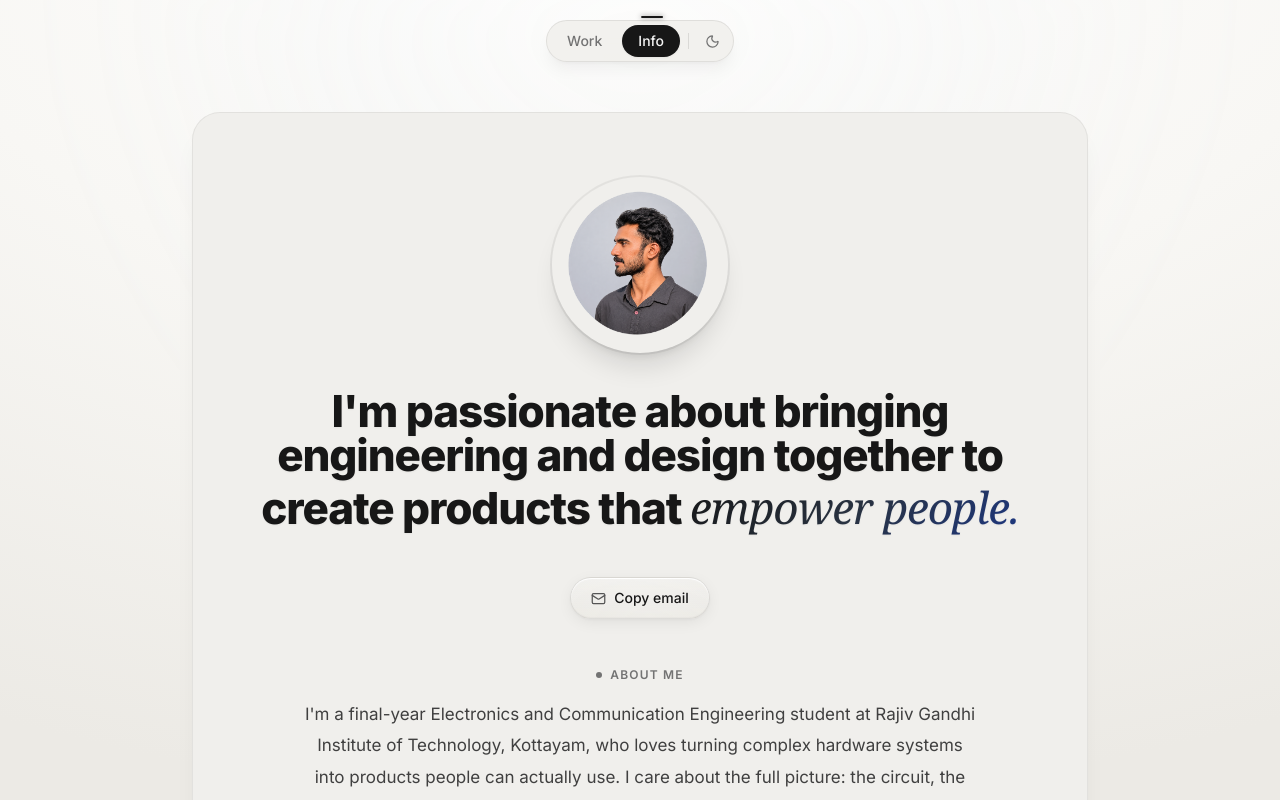
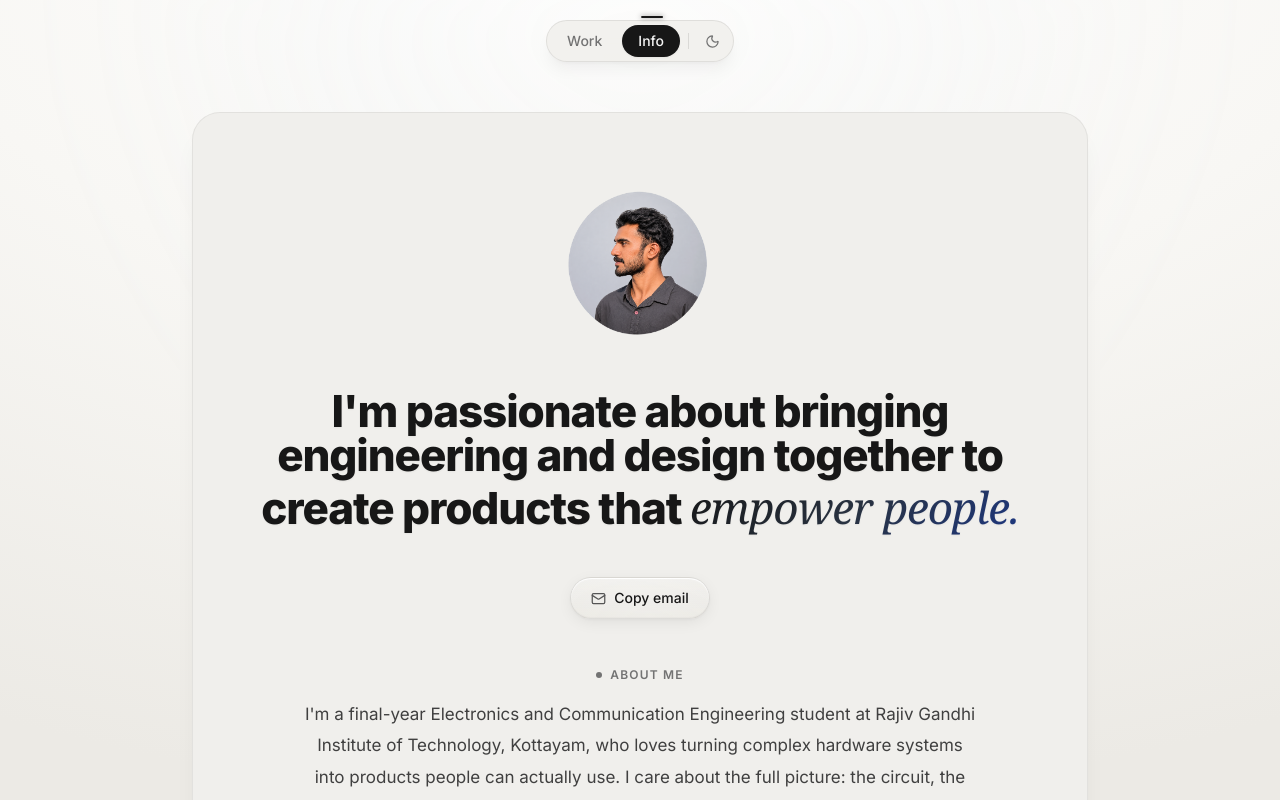
Before and after one commit to Abhi-jith4/Portfolio, a React (Vite) app: page /about in a window 1280 px wide. Shown: the top 800 px of the page. Built offline with nearby package versions, Linux system fonts and the light colour scheme; a web font is replaced by a local one.

Commit message:
fix: remove extra ring and shadow from avatar on Info page

```diff
--- a/src/pages/About.tsx
+++ b/src/pages/About.tsx
@@ -48,9 +48,9 @@ export function About() {
       <main className="relative z-10 max-w-4xl mx-auto bg-[#F0EFEC] dark:bg-[#1B1B1B] rounded-[28px] border border-black/[0.06] dark:border-[#303030] shadow-xl shadow-black/5 dark:shadow-black/50 px-6 sm:px-14 py-12 sm:py-16 transition-colors duration-300">
         <div className="flex flex-col items-start sm:items-center">
 
-          {/* Profile Image — enters with scale + fade and refined dual ring */}
-          <motion.div {...makeImageFade(0.04)} className="mb-7 sm:mb-9 relative">
-            <div className="w-[124px] h-[124px] sm:w-44 sm:h-44 rounded-full overflow-hidden ring-2 ring-black/[0.06] dark:ring-[#303030] shadow-xl shadow-black/10 dark:shadow-black/40 transition-transform hover:scale-[1.03] duration-500 ease-out">
+          {/* Circular Profile Image (clean, no extra outer ring) */}
+          <motion.div {...makeImageFade(0.04)} className="mb-7 sm:mb-9">
+            <div className="w-[118px] h-[118px] sm:w-44 sm:h-44 rounded-full overflow-hidden transition-transform hover:scale-[1.03] duration-500 ease-out">
               <img
                 src="/assets/about/avatar.png"
                 alt="Abhijith V S"
```
